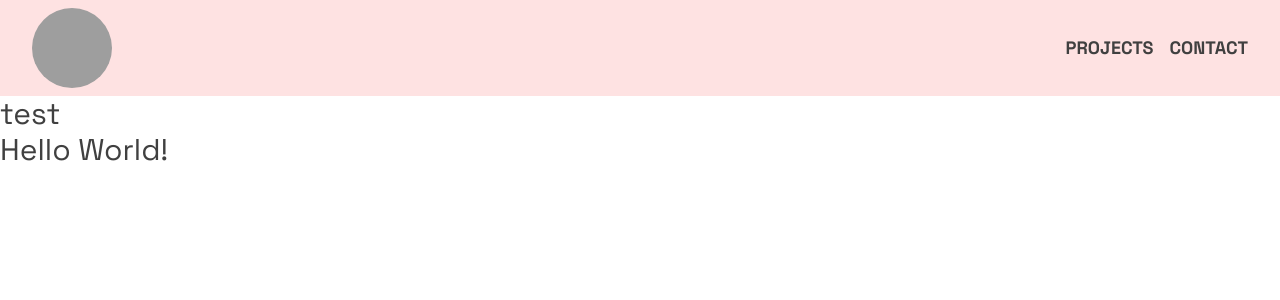
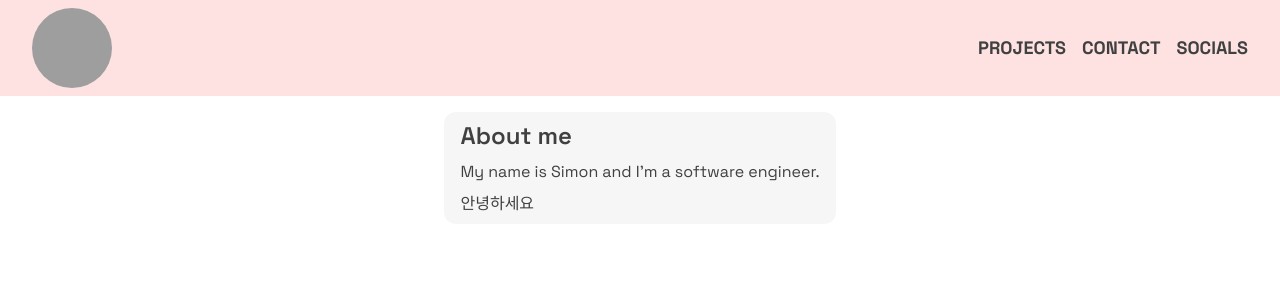
Before and after one commit to Simon9991/portfolio-svelte, a SvelteKit app: page / in a window 1280 px wide. Shown: the top 300 px of the page. Built offline with nearby package versions, Linux system fonts and the light colour scheme; grey boxes are pictures that could not be loaded.

Commit message:
style(homepage): placeholder example of a card and nav

```diff
--- a/src/routes/+layout.svelte
+++ b/src/routes/+layout.svelte
@@ -2,15 +2,18 @@
     import '../app.css';
 </script>
 
-<div class="top-nav">
+<div class="top-nav mb-4">
     <img src="/img/my_profile_pic.jpg" alt="Simon profile" />
     <div class="ml-auto flex gap-x-4">
         <a href="/projects">Projects</a>
         <a href="/contact-me">Contact</a>
+        <a href="/socials">Socials</a>
     </div>
 </div>
 
-<slot />
+<div class="w-full max-h-full min-w-full flex flex-col">
+    <slot />
+</div>
 
 <style lang="postcss">
     img {
@@ -18,6 +21,8 @@
         @apply object-cover;
         @apply rounded-full;
         @apply dark:grayscale; /* TODO: check if grayscale is needed */
+        @apply hover:grayscale-0 transition-all duration-300 ease-in-out;
+        @apply cursor-pointer;
     }
 
     a {
--- a/src/routes/+page.svelte
+++ b/src/routes/+page.svelte
@@ -1,2 +1,5 @@
-<h1>test</h1>
-<h1>Hello World!</h1>
+<div class="card card-hover self-center">
+    <h2 class="font-semibold">About me</h2>
+    <p>My name is Simon and I'm a software engineer.</p>
+    <p>안녕하세요</p>
+</div>
```
